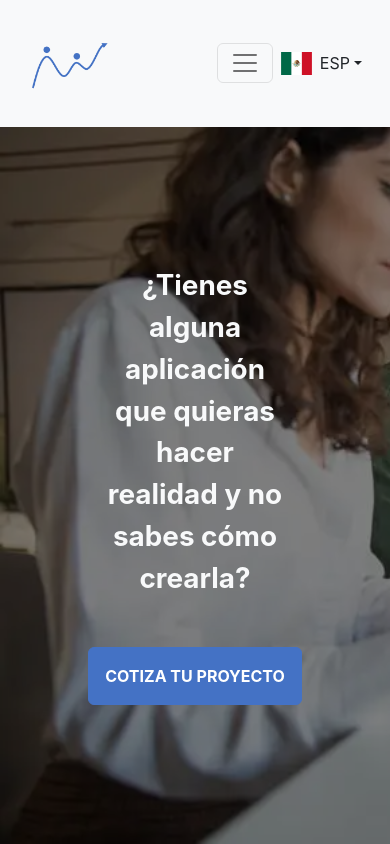
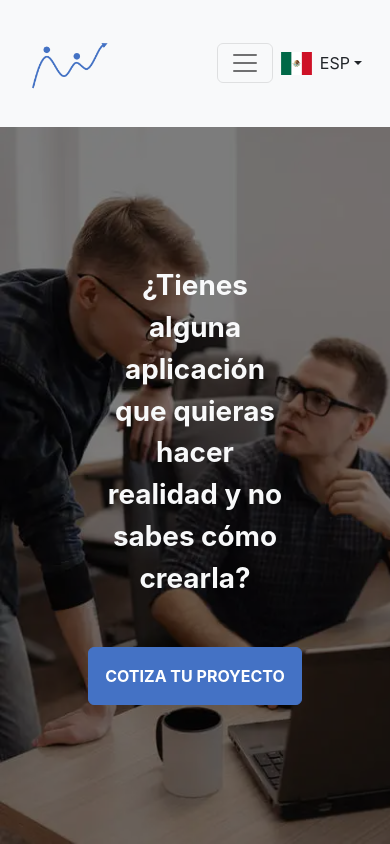
Before and after one commit to UpDate-SE/home-page, a React (Create React App) app: page / in a window 390 px wide. Shown: the top 844 px of the page. Built offline with nearby package versions, Linux system fonts and the light colour scheme.

Commit message:
image depending on viewport

```diff
--- a/src/@types/index.ts
+++ b/src/@types/index.ts
@@ -7,6 +7,11 @@ export interface LanguagesDict {
     [country: string]: UserLanguage;
 }
 
+export interface WindowDimensions {
+    width: number
+    height: number
+}
+
 export interface UserContextType {
     darkMode: boolean;
     currentLang: UserLanguage;
--- a/src/HomePage.tsx
+++ b/src/HomePage.tsx
@@ -1,11 +1,11 @@
-import { useContext } from 'react';
+import { useContext, useEffect, useState } from 'react';
 import { Button, Col, Container, Row } from 'reactstrap';
 
-import { CaorIncLogo, InmomatchLogo, Meeting, RentFirmeLogo, TeamProcess, TrenningLogo, ZoomerChatLogo } from 'assets';
+import { CaorIncLogo, InmomatchLogo, Meeting, RentFirmeLogo, TeamProcess, TeamProcessSM, TrenningLogo, ZoomerChatLogo } from 'assets';
 
 import { CarouselHome, NavBarHome } from 'components';
 import { UserContext } from 'context';
-import { UserContextType } from '@types';
+import { UserContextType, WindowDimensions } from '@types';
 
 import 'scss/css/style.css';
 import 'styles/HomePage.css';
@@ -13,6 +13,19 @@ import Footer from 'components/Footer';
 
 const HomePage = () => {
     const { darkMode, currentLang } = useContext(UserContext) as UserContextType;
+    const [windowSize, setWindowSize] = useState<WindowDimensions>({
+        width: window.innerWidth,
+        height: window.innerHeight,
+    });
+
+    useEffect(() => {
+        window.onresize = () => {
+            setWindowSize({
+                width: window.innerWidth,
+                height: window.innerHeight,
+            });
+        };
+    }, []);
 
     return (
         <Container fluid
@@ -23,7 +36,12 @@ const HomePage = () => {
             <Container fluid id='page-content #' className='p-0'>
                 <Container fluid id='image-top'
                     className='d-flex flex-column align-items-center justify-content-center user-select-none'
-                    style={{backgroundImage: `url(${TeamProcess})`}}
+                    style={
+                        windowSize.width > 768 ?
+                        {backgroundImage: `url(${TeamProcess})`}
+                        :
+                        {backgroundImage: `url(${TeamProcessSM})`}
+                    }
                 >
                     <span className='w-50 text-light fs-1 fw-bold text-center'>
                         {currentLang.language === 'ESP' ?
```
